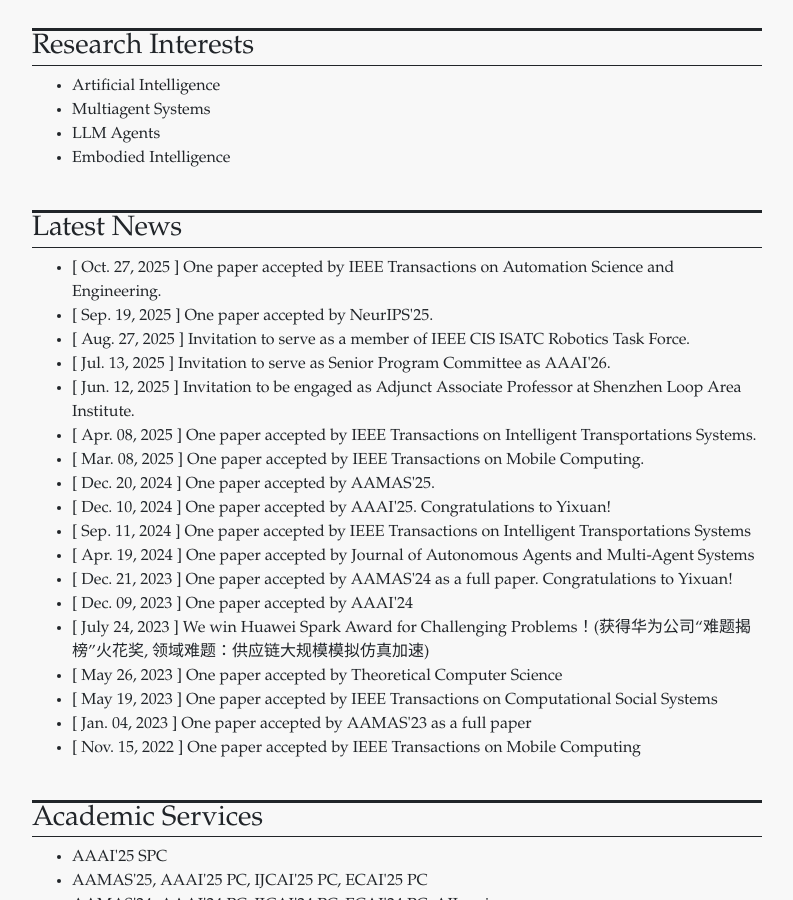
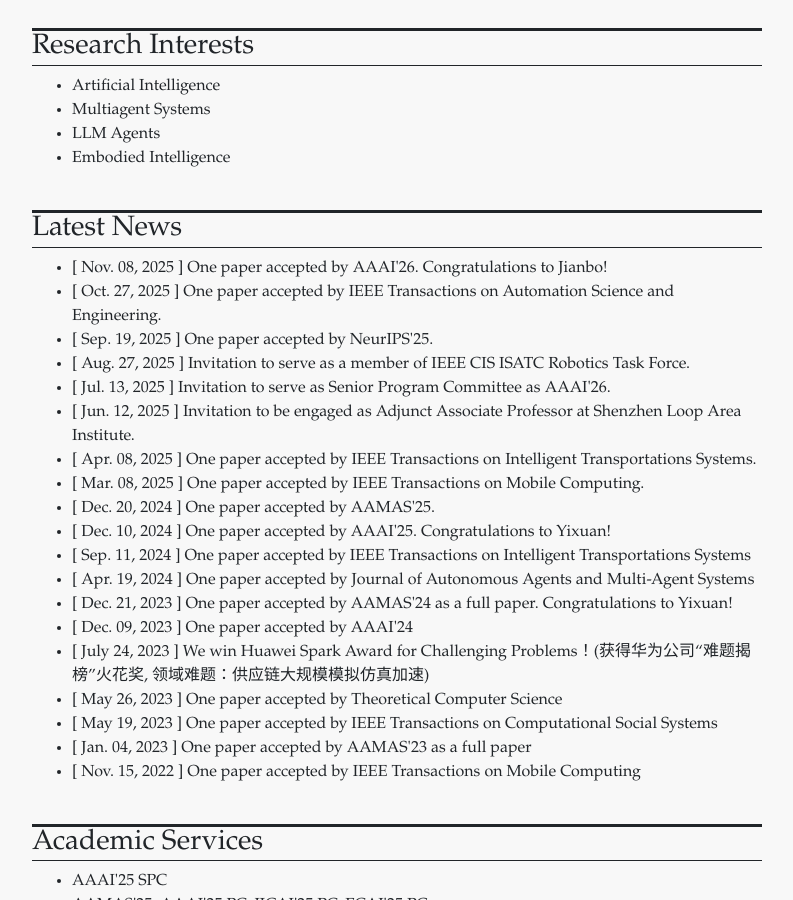
Before and after one commit to wanyuanwang/wanyuanwang.github.io, a Jekyll site: the page built from index.html, in a window 1280 px wide and 900 px high, scrolled down 697 px. Shown: the whole window, without its empty margins (243-1036 px from the left). Built offline with Jekyll 4.4.1, drawn with Linux system fonts in a browser that asks for light colours.

Commit message:
Update news.yml

```diff
--- a/_data/news.yml
+++ b/_data/news.yml
@@ -1,3 +1,5 @@
+- date: Nov. 08, 2025
+  news: One paper accepted by AAAI'26. Congratulations to Jianbo!
 - date: Oct. 27, 2025
   news: One paper accepted by IEEE Transactions on Automation Science and Engineering.
 - date: Sep. 19, 2025
```
